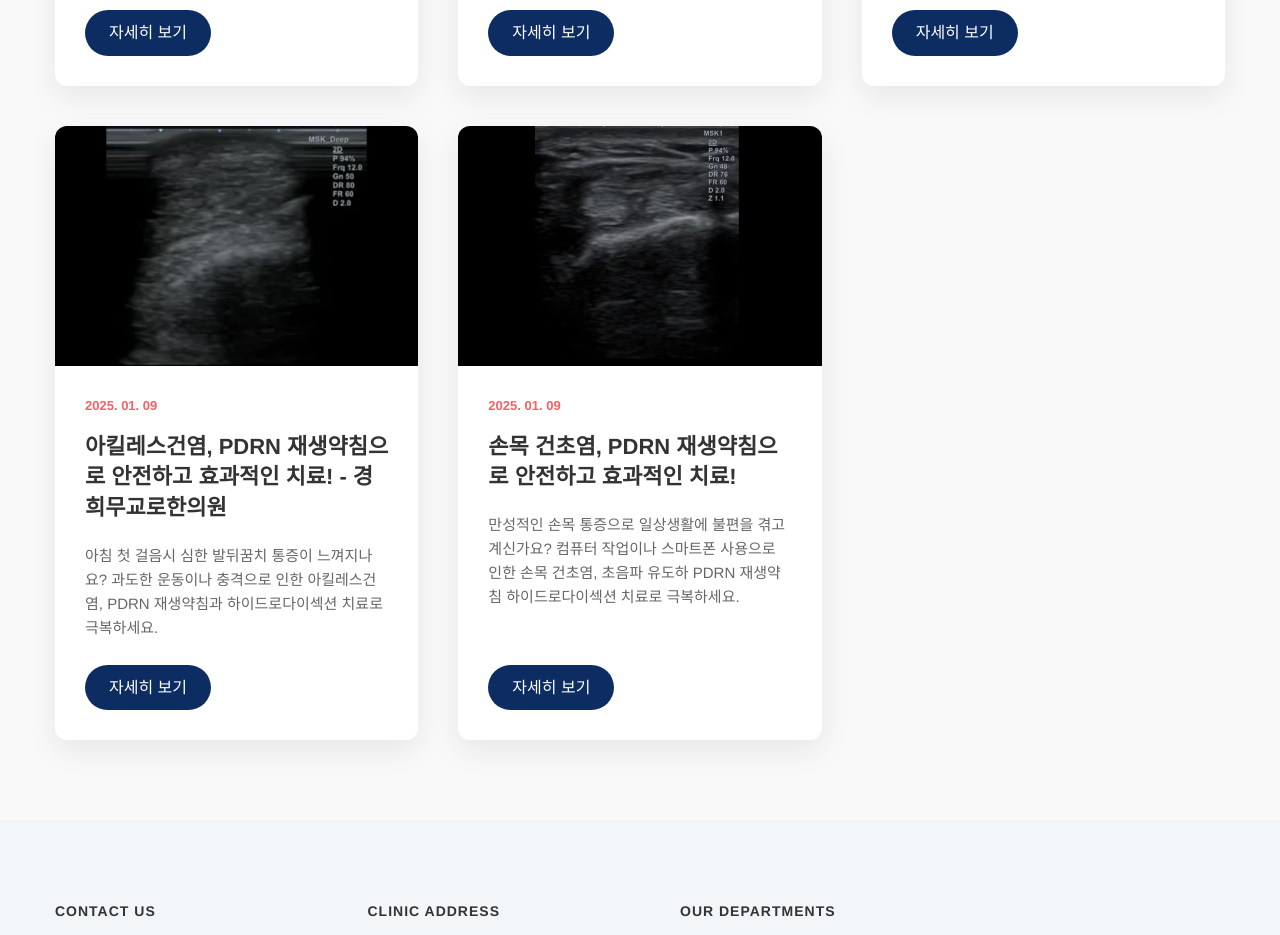
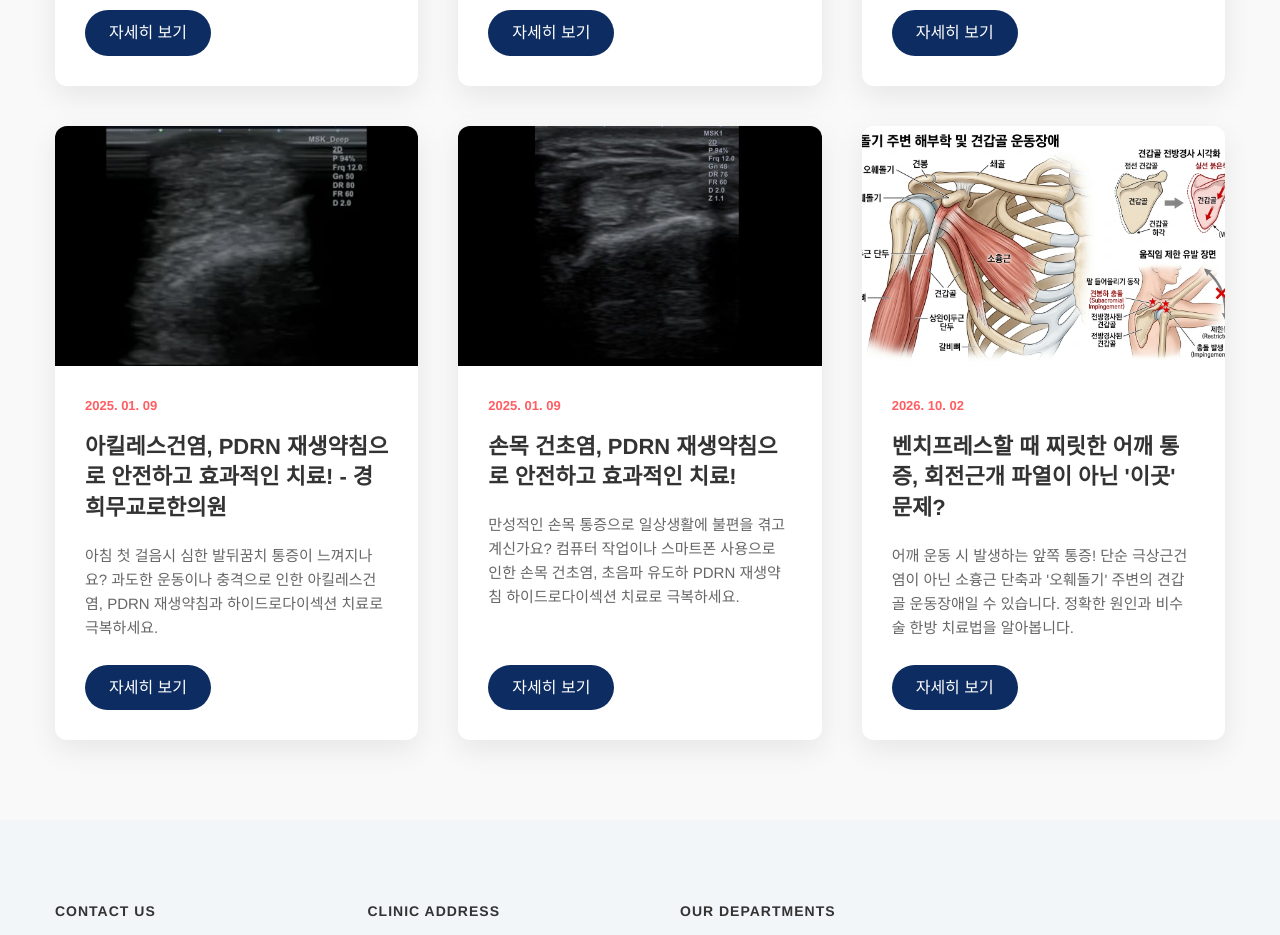
Before and after one commit to trustmeiamthedr/trustmeiamthedr.github.io, a React (Vite) app: page /blog in a window 1280 px wide. Shown: the part 2880-3815 px from the top of the page. Built offline with nearby package versions, Linux system fonts and the light colour scheme.

Commit message:
Add blog post 15: Coracoid process shoulder pain

```diff
--- a/src/data.js
+++ b/src/data.js
@@ -664,5 +664,42 @@ export const blogPosts = [
                 "content": "🌿 뛰어난 치료 효과 및 비수술 회복\n\n저희 한의원의 PDRN 재생약침 치료는 다음과 같은 우수한 장점이 있습니다:\n- 빠른 통증 감소 효과\n- 손목 기능의 확실한 회복\n- 재발 방지 효과\n- 일상생활로의 신속한 복귀\n\n많은 환자분들이 이미 저희 한의원의 PDRN 재생약침 치료를 통해 만족스러운 결과를 경험하셨습니다. 만성 손목 통증으로 고민하시는 분들의 건강한 삶을 위해 저희 한의원이 함께하겠습니다. 전문적인 상담과 치료를 원하시는 분들은 언제든 방문해 주시기 바랍니다."
             }
         ]
+    },
+    {
+        "id": "blog-15",
+        "title": "벤치프레스할 때 찌릿한 어깨 통증, 회전근개 파열이 아닌 '이곳' 문제?",
+        "date": "2026. 10. 02",
+        "image": "/assets/blog/blog-15-thumb.jpg",
+        "preview": "어깨 운동 시 발생하는 앞쪽 통증! 단순 극상근건염이 아닌 소흉근 단축과 '오훼돌기' 주변의 견갑골 운동장애일 수 있습니다. 정확한 원인과 비수술 한방 치료법을 알아봅니다.",
+        "blocks": [
+            {
+                "type": "image",
+                "content": "/assets/blog/blog-15-thumb.jpg"
+            },
+            {
+                "type": "text",
+                "content": "💡 핵심 요약\n\n1. 어깨 운동 시 전면부 통증은 회전근개 파열보다 '오훼돌기' 주변 소흉근의 단축일 가능성이 높습니다.\n2. 소흉근이 단축되면 견갑골 정렬이 무너져 어깨 충돌증후군과 신경 압박(저림)을 유발합니다.\n3. 구조적 파열이 아닌 경우, 초음파 가이드 약침과 침 치료를 통해 수술 없이 빠른 회복이 가능합니다."
+            },
+            {
+                "type": "text",
+                "content": "🏋️‍♂️ 벤치프레스할 때 찌릿한 어깨 전면 통증의 진짜 원인은?\n\n어깨 운동이나 벤치프레스, 사이드 레터럴 레이즈처럼 팔을 올리고 미는 부하 동작 시 어깨 앞쪽에 찌릿한 통증이 발생한 적 있으신가요?\n\n많은 분들이 이를 단순한 **회전근개(Rotator cuff) 파열**이나 **극상근건염(Supraspinatus tendinitis)**으로 자가 진단하고 휴식을 취합니다. 하지만 푹 쉬어도 운동만 다시 시작하면 통증이 재발하는 경우가 매우 많습니다.\n\n이때 어깨 앞쪽에 톡 튀어나온 뼈인 오훼돌기(Coracoid process) 주변을 눌렀을 때 심한 압통이 느껴진다면? 이는 극상근 힘줄의 파열이 아니라, 오훼돌기에 붙어있는 근육들의 과긴장으로 인한 '견갑골 운동장애(Scapular dyskinesia)'가 원인일 확률이 높습니다."
+            },
+            {
+                "type": "text",
+                "content": "🔍 병태생리: 소흉근 단축이 부르는 2차성 어깨 충돌증후군\n\n오훼돌기는 날개뼈(견갑골) 앞쪽에 위치한 해부학적 구조물로, 소흉근(Pectoralis minor), 상완이두근 단두, 오훼완근이 부착되는 중요한 지점입니다.\n\n반복적인 과부하 운동이나 굽은 등(라운드 숄더) 자세로 인해 소흉근이 짧아지고 뭉치면 다음과 같은 연쇄적인 문제가 발생합니다.\n\n1️⃣ 견갑골의 전방 경사(Anterior tilt): 짧아진 소흉근이 날개뼈를 앞쪽 아래로 강하게 끌어당겨 어깨 정렬이 무너집니다.\n2️⃣ 2차성 견봉하 충돌증후군: 팔을 들어 올릴 때 날개뼈가 자연스럽게 뒤로 젖혀져야 하지만, 정렬이 깨지면서 어깨뼈 사이 공간(견봉하 공간)이 좁아집니다. 결국 팔을 올릴 때마다 극상근건과 점액낭이 뼈와 마찰하며 충돌(Impingement)을 일으킵니다.\n3️⃣ 상완신경총 압박(방사통): 굳어진 소흉근 아래를 지나는 신경과 혈관이 눌리면서 어깨 통증뿐만 아니라 팔과 4번째, 5번째 손가락(약지, 새끼손가락) 쪽으로 찌릿한 저림 증상이 동반될 수 있습니다."
+            },
+            {
+                "type": "text",
+                "content": "🩺 경희무교로한의원의 비수술적 한방 치료 전략\n\n조직이 완전히 파열된 것이 아니라 근막 유착과 생체역학적 불균형으로 발생한 어깨 통증은 맞춤형 한방 치료로 신속하게 해결할 수 있습니다.\n\n✅ 1. 초음파 가이드 약침 치료 (Hydrodissection)\n고해상도 근골격계 초음파를 통해 소흉근과 신경 사이의 유착 부위를 실시간으로 확인합니다. 이후 소염 및 조직 재생 효과가 뛰어난 한약재 추출액(자하거, 소염약침 등)을 주입하여 근막 사이를 박리(수압팽창술)합니다. 신경 압박이 즉각적으로 풀리며 통증이 빠르게 제어됩니다.\n\n✅ 2. 침 치료 및 전기침 자극술\n오훼돌기 주변의 해부학적 통증 유발점(Trigger points)과 관련 경혈(견정, 견료, 천종 등)에 침을 놓고 전기 자극을 전달합니다. 이는 심부 근육의 굳어진 긴장을 풀고 국소 혈류를 촉진하여 손상된 조직의 재생을 돕습니다."
+            },
+            {
+                "type": "text",
+                "content": "⚙️ 재발을 막는 재활 관점의 예방법\n\n치료로 염증과 통증을 가라앉힌 후에는 튼튼한 어깨 구조를 만들기 위한 교정이 병행되어야 합니다.\n\n- 등 근육(길항근) 강화: 짧아진 앞쪽 가슴 근육(소흉근)과 반대되는 작용을 하는 하부 승모근과 능형근을 강화하여 날개뼈를 올바른 위치(후인/하강)로 잡아주어야 합니다.\n- 흉추 가동성 회복: 굽은 등(흉추 후만)을 펴주는 스트레칭을 통해 날개뼈가 등판에 안정적으로 밀착될 수 있는 환경을 만들어 줍니다."
+            },
+            {
+                "type": "text",
+                "content": "👨‍⚕️ 의료진 코멘트\n\n\"어깨 전면부 통증이 오래간다면 단순 힘줄 손상에만 초점을 맞추지 말고, 오훼돌기 주변 근육의 긴장도와 견갑골 움직임을 종합적으로 평가해야 합니다. 본원에서는 정밀 초음파 진단을 활용한 타겟 약침 치료로 통증의 근본 원인을 제거하고 연부 조직의 정렬을 바로잡습니다. 반복되는 어깨 통증을 안전하게 치료하고 건강하게 운동에 복귀해 보시기 바랍니다.\""
+            }
+        ]
     }
 ];
```
Also changed, not shown: public/assets/blog/blog-15-thumb.jpg (added).
